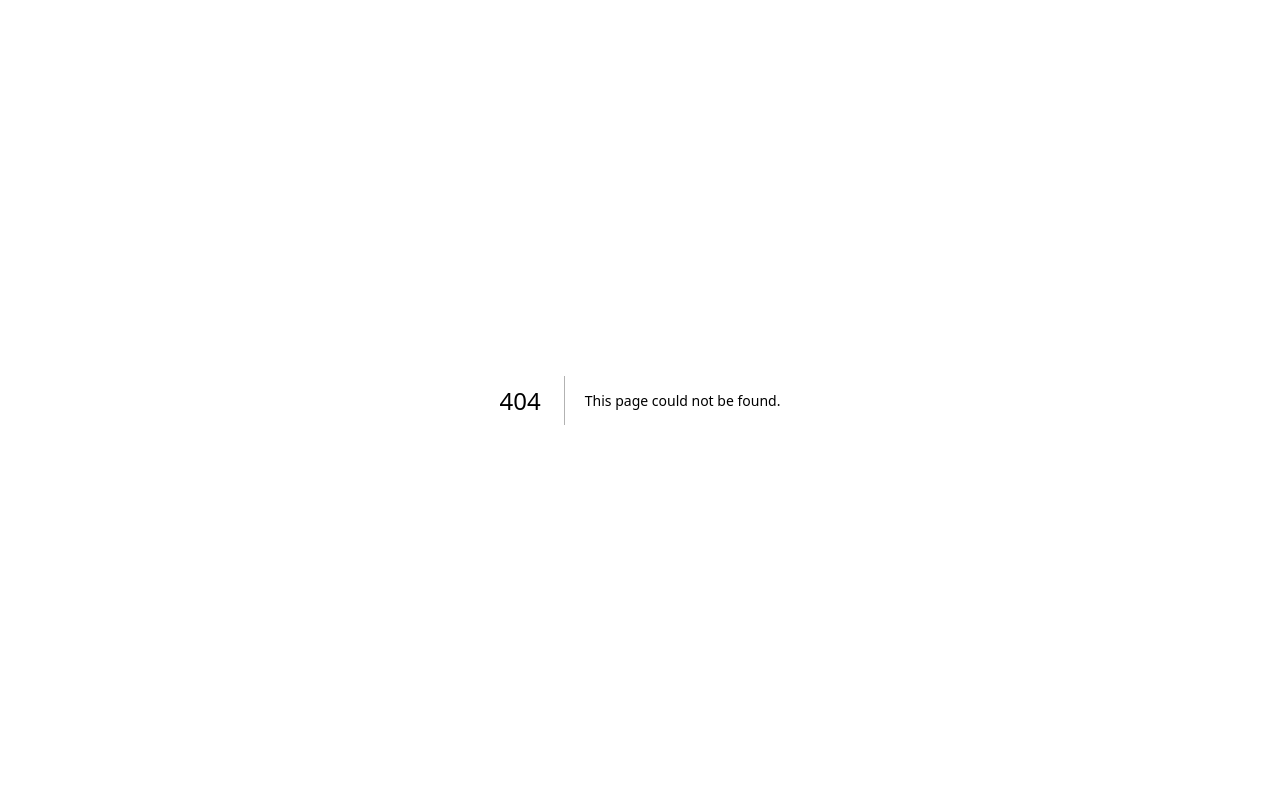
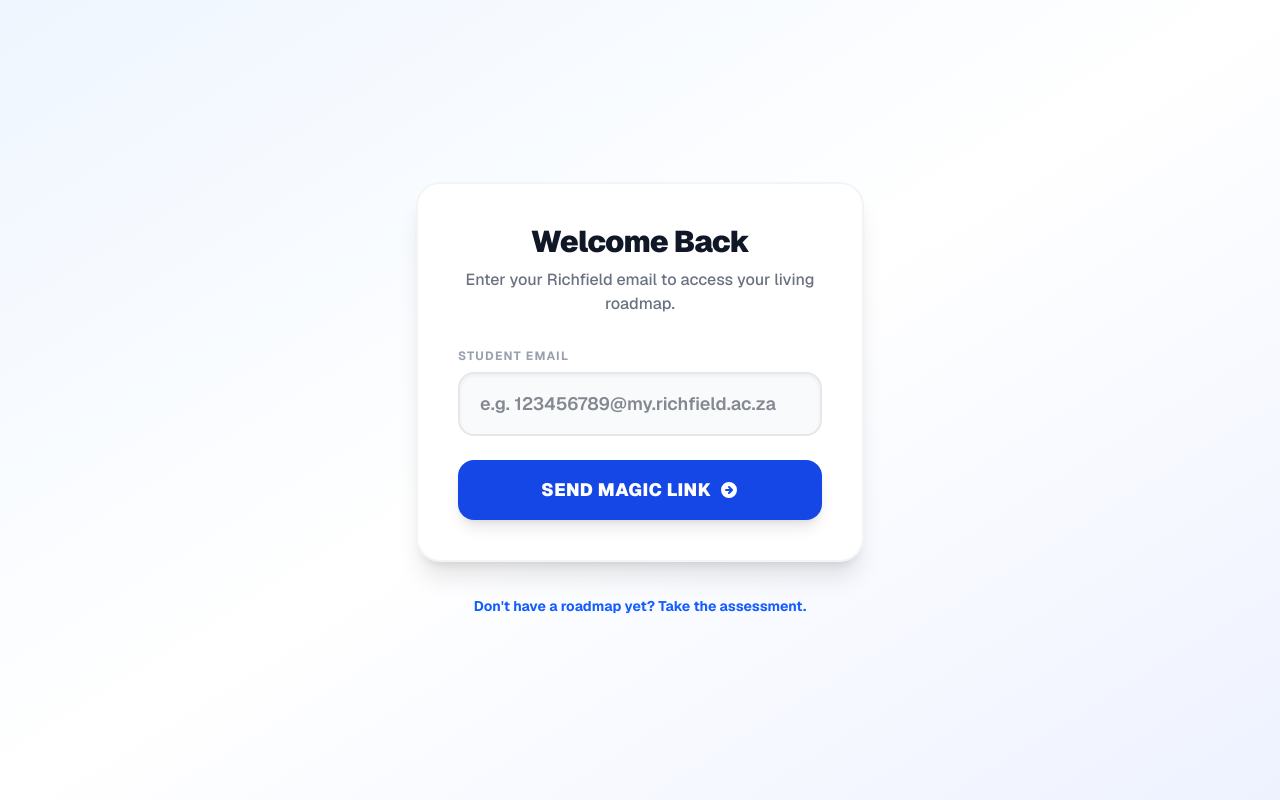
Before and after one commit to reilisticdev/richfield-career-app, a Next.js app: page /login in a window 1280 px wide. Before the commit this address had no page. Built offline with nearby package versions, Linux system fonts and the light colour scheme; no server answers.

Commit message:
feat: added Supabase Magic Link auth and dual-brain lockbox logic

```diff
--- /dev/null
+++ b/src/app/login/page.jsx
@@ -0,0 +1,109 @@
+"use client";
+
+import { useState } from "react";
+import { supabase } from '../../lib/supabase';
+
+export default function LoginScreen() {
+  const [email, setEmail] = useState("");
+  const [isLoading, setIsLoading] = useState(false);
+  const [statusMessage, setStatusMessage] = useState(null);
+  const [isError, setIsError] = useState(false);
+
+  const handleMagicLinkLogin = async (e) => {
+    e.preventDefault();
+    setIsLoading(true);
+    setStatusMessage(null);
+    setIsError(false);
+
+    // Enforce Richfield emails only
+    const emailDomain = email.toLowerCase();
+    if (!emailDomain.endsWith('@my.richfield.ac.za') && !emailDomain.endsWith('@richfield.ac.za')) {
+      setStatusMessage("Access Denied: Please use your official Richfield student email.");
+      setIsError(true);
+      setIsLoading(false);
+      return;
+    }
+
+    try {
+      // Tell Supabase to send the Magic Link
+      const { error } = await supabase.auth.signInWithOtp({
+        email: email,
+        options: {
+          // Where to send them after they click the link in their email
+          emailRedirectTo: `${window.location.origin}/results`,
+        },
+      });
+
+      if (error) {
+        throw error;
+      }
+
+      setStatusMessage("Magic link sent! Please check your student email inbox.");
+      setIsError(false);
+    } catch (error) {
+      console.error("Login error:", error.message);
+      setStatusMessage(error.message || "Failed to send login link. Try again.");
+      setIsError(true);
+    } finally {
+      setIsLoading(false);
+    }
+  };
+
+  return (
+    <div className="min-h-screen bg-gradient-to-br from-blue-50 via-white to-indigo-50 px-6 py-10 font-sans flex flex-col justify-center items-center">
+
+      <div className="w-full max-w-md bg-white p-8 sm:p-10 rounded-3xl shadow-xl border-2 border-gray-100">
+        <div className="text-center mb-8">
+          <h1 className="text-3xl font-black text-gray-900 tracking-tight mb-2">
+            Welcome Back
+          </h1>
+          <p className="text-gray-500 font-medium">
+            Enter your Richfield email to access your living roadmap.
+          </p>
+        </div>
+
+        <form onSubmit={handleMagicLinkLogin} className="space-y-6">
+          <div>
+            <label className="block text-xs font-bold text-gray-400 uppercase tracking-widest mb-2">Student Email</label>
+            <input
+              required
+              type="email"
+              className="w-full px-5 py-4 text-lg bg-gray-50 border-2 border-gray-200 rounded-2xl shadow-inner focus:border-blue-500 focus:bg-white outline-none transition-all text-gray-900 font-semibold"
+              value={email}
+              onChange={e => setEmail(e.target.value)}
+              placeholder="e.g. 123456789@my.richfield.ac.za"
+            />
+          </div>
+
+          <button
+            type="submit"
+            disabled={isLoading}
+            className={`w-full bg-blue-700 text-white font-black text-lg py-4 rounded-2xl shadow-lg hover:bg-blue-800 active:scale-95 transition-all flex justify-center items-center gap-2 uppercase tracking-wide ${isLoading ? 'opacity-70 cursor-not-allowed' : ''}`}
+          >
+            {isLoading ? "SENDING LINK..." : "SEND MAGIC LINK"}
+            {!isLoading && (
+              <svg xmlns="http://www.w3.org/2000/svg" className="h-5 w-5" viewBox="0 0 20 20" fill="currentColor">
+                <path fillRule="evenodd" d="M10 18a8 8 0 100-16 8 8 0 000 16zm3.707-8.707l-3-3a1 1 0 00-1.414 1.414L10.586 9H7a1 1 0 100 2h3.586l-1.293 1.293a1 1 0 101.414 1.414l3-3a1 1 0 000-1.414z" clipRule="evenodd" />
+              </svg>
+            )}
+          </button>
+        </form>
+
+        {/* Status Message Display */}
+        {statusMessage && (
+          <div className={`mt-6 p-4 rounded-xl text-sm font-bold border-2 text-center ${isError ? 'bg-red-50 text-red-700 border-red-200' : 'bg-green-50 text-green-800 border-green-200'}`}>
+            {statusMessage}
+          </div>
+        )}
+
+      </div>
+
+      <div className="mt-8 text-center">
+        <button onClick={() => window.location.href = '/'} className="text-blue-600 font-bold hover:underline text-sm">
+          Don't have a roadmap yet? Take the assessment.
+        </button>
+      </div>
+
+    </div>
+  );
+}
--- a/src/app/results/page.jsx
+++ b/src/app/results/page.jsx
@@ -3,7 +3,7 @@
 import { useEffect, useState, useRef } from "react";
 import { useRouter } from "next/navigation";
 import { supabase } from '../../lib/supabase';
-import ReactMarkdown from 'react-markdown'; // The new Markdown parser
+import ReactMarkdown from 'react-markdown';
 
 export default function ResultsScreen() {
   const router = useRouter();
@@ -31,19 +31,51 @@
   ]);
 
   useEffect(() => {
+    const loadStudentData = async () => {
+      try {
+        // --- BRAIN 2: Check for a returning student via Magic Link ---
+        const { data: { session } } = await supabase.auth.getSession();
+
+        if (session) {
+          console.log("Returning student detected:", session.user.email);
+
+          // Fetch their saved data from the database
+          const { data: studentData, error } = await supabase
+            .from('student_leads')
+            .select('*')
+            .eq('email', session.user.email)
+            .single();
+
+          if (error) throw error;
+
+          if (studentData && studentData.roadmap_result) {
+            // Load their exact saved state into the UI
+            setUserData({
+              firstName: studentData.first_name,
+              program: studentData.current_program
+            });
+            setUserVector(studentData.psych_scores);
+            setRoadmapData(studentData.roadmap_result);
+            setIsLoading(false);
+            return; // Stop here! They are fully loaded.
+          }
+        }
+
+        // --- BRAIN 1: Handle a brand new student coming from the quiz ---
         const storedUser = localStorage.getItem("richfieldUser");
         const storedVector = localStorage.getItem("userVector");
 
         if (!storedUser || !storedVector) {
-      router.push("/"); return;
+          router.push("/");
+          return;
         }
+
         const parsedUser = JSON.parse(storedUser);
         const parsedVector = JSON.parse(storedVector);
         setUserData(parsedUser);
         setUserVector(parsedVector);
 
-    const fetchInitialRoadmap = async () => {
-      try {
+        // Generate their new AI Roadmap
         const response = await fetch("/api/match", {
           method: "POST",
           headers: { "Content-Type": "application/json" },
@@ -52,7 +84,7 @@
         const data = await response.json();
         setRoadmapData(data);
 
-        // Supabase Enterprise Data Capture
+        // Save this new roadmap to Supabase
         const dbId = localStorage.getItem('student_db_id');
         if (dbId) {
           const { error: updateError } = await supabase
@@ -69,13 +101,16 @@
         }
 
       } catch (error) {
-        console.error(error);
+        console.error("Error loading roadmap:", error);
       } finally {
         setIsLoading(false);
       }
     };
-    fetchInitialRoadmap();
+
+    loadStudentData();
   }, [router]);
+
+  // ... THE REST OF YOUR CODE REMAINS EXACTLY THE SAME ...
 
   useEffect(() => {
     if (chatEndRef.current) {
@@ -145,7 +180,9 @@
     }
   };
 
-  const handleRetake = () => {
+  const handleRetake = async () => {
+    // Log them out of Supabase if they want to retake entirely
+    await supabase.auth.signOut();
     localStorage.removeItem("userVector");
     localStorage.clear();
     router.push("/");
@@ -155,8 +192,8 @@
     return (
       <div className="min-h-screen flex flex-col items-center justify-center bg-gray-900 p-6 text-center">
         <div className="w-20 h-20 border-8 border-blue-600 border-t-transparent rounded-full animate-spin mb-8 shadow-2xl"></div>
-        <h2 className="text-white text-2xl font-black mb-2">Analyzing Your Vector</h2>
-        <p className="text-gray-300 font-bold text-lg">Cross-referencing the 2026 Richfield Prospectus & Market Data...</p>
+        <h2 className="text-white text-2xl font-black mb-2">Loading Your Dashboard</h2>
+        <p className="text-gray-300 font-bold text-lg">Retrieving your secure career vector...</p>
       </div>
     );
   }
@@ -316,7 +353,7 @@
         <div className="mt-12 text-center">
           <p className="text-gray-500 font-bold text-sm mb-4">Diagnostics powered by Richfield 2026 Academic Prospectus.</p>
           <button onClick={handleRetake} className="px-8 py-4 bg-gray-200 text-gray-800 font-black rounded-2xl border-2 border-gray-300 hover:bg-gray-300 active:scale-95 transition-all uppercase tracking-widest text-sm shadow-sm">
-            Retake Assessment
+            Logout & Retake Assessment
           </button>
         </div>
 
```
Lines whose indentation alone changed are shown as unchanged.
